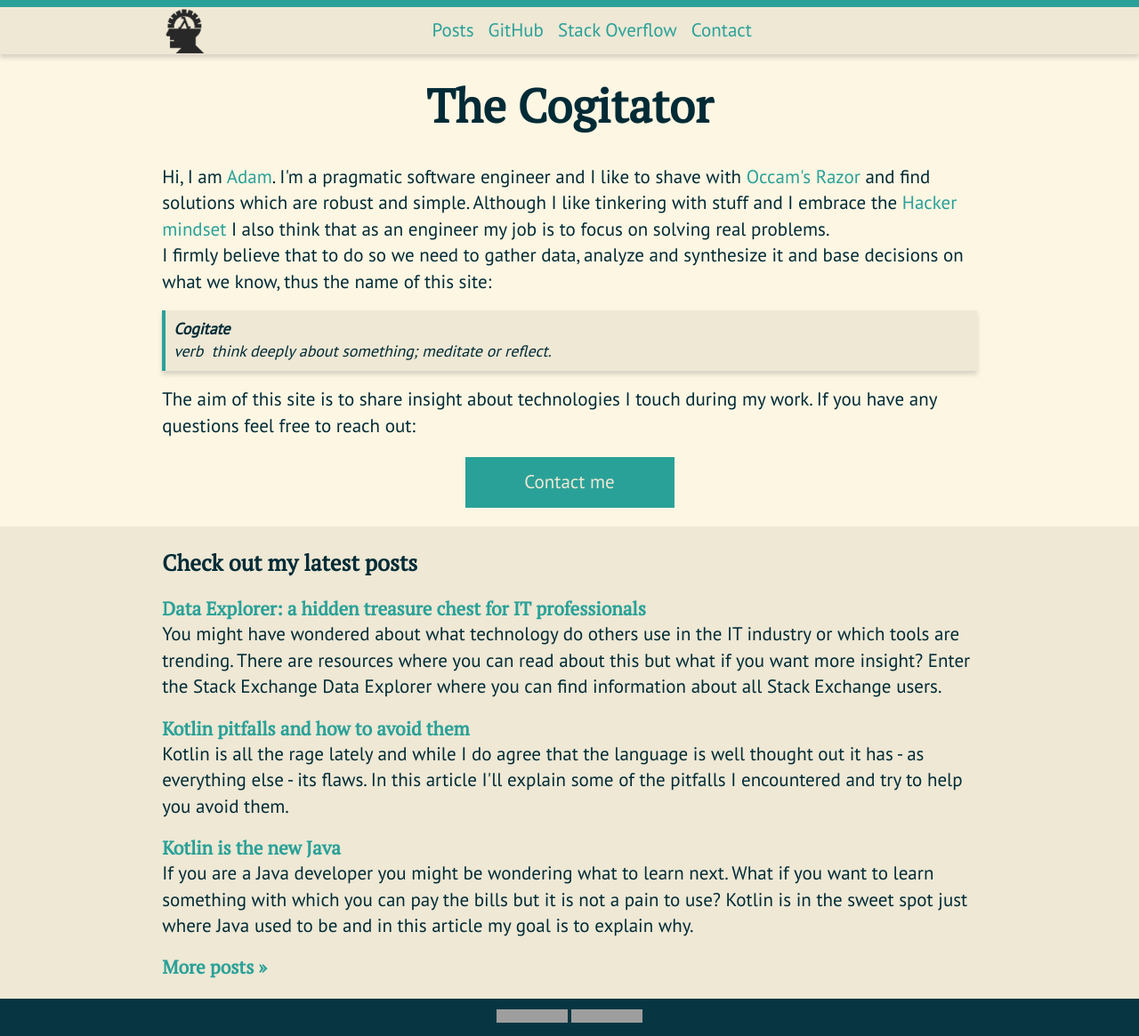
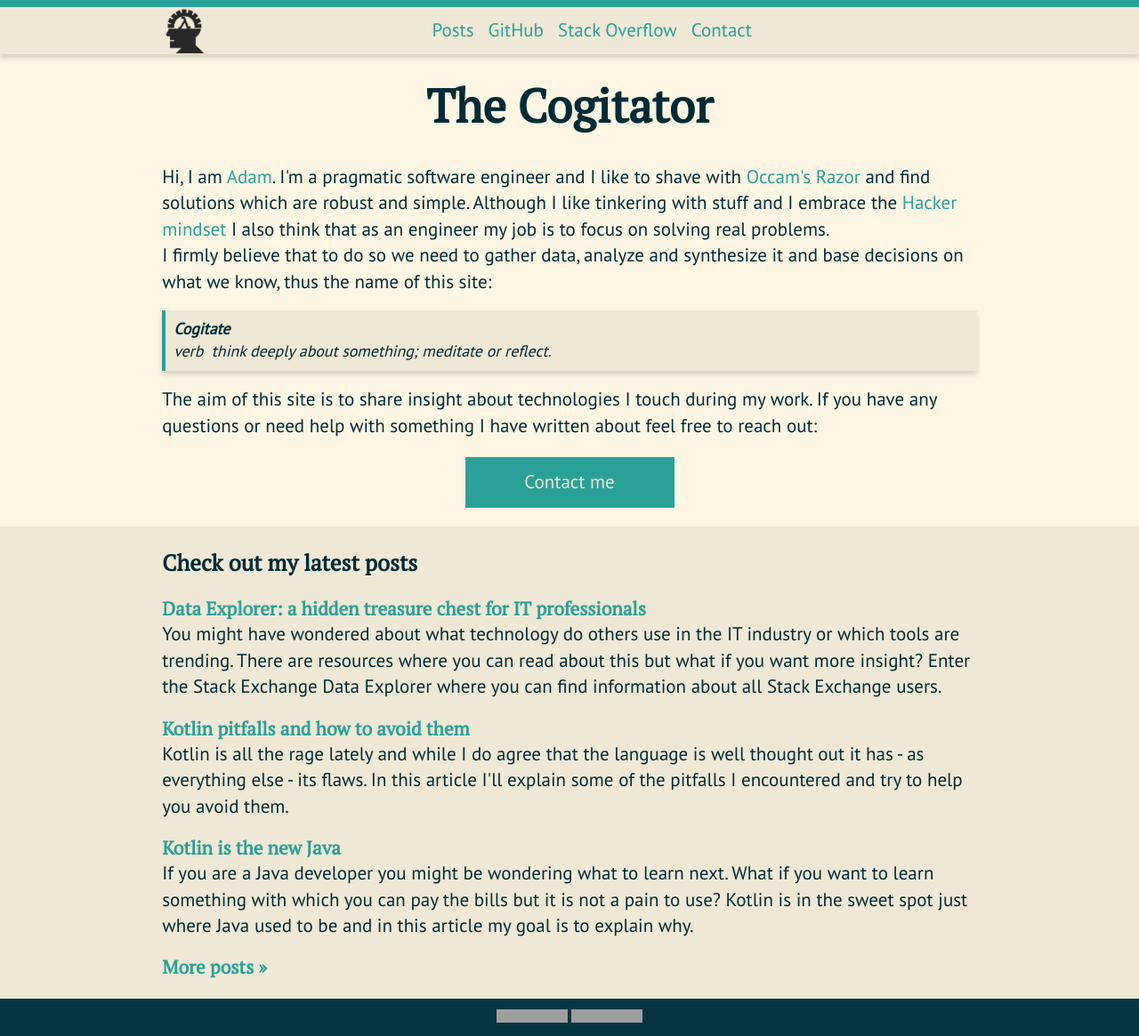
Before and after one commit to Hexworks/the-cogitator, a Jekyll site: the page built from index.html, in a window 1280 px wide. Shown: the whole page at 89% size. Built offline with Jekyll 4.4.1, drawn with Linux system fonts in a browser that asks for light colours; grey boxes are pictures that could not be loaded.

Commit message:
Update index.html

```diff
--- a/index.html
+++ b/index.html
@@ -24,7 +24,7 @@ layout: default
     </blockquote>
     <p>
         The aim of this site is to share insight about technologies I touch during my work.
-        If you have any questions feel free to reach out:
+        If you have any questions or need help with something I have written about feel free to reach out:
     </p>
     <a id="contact-button" href="mailto:{{site.email}}">Contact me</a>
 </div>
```
